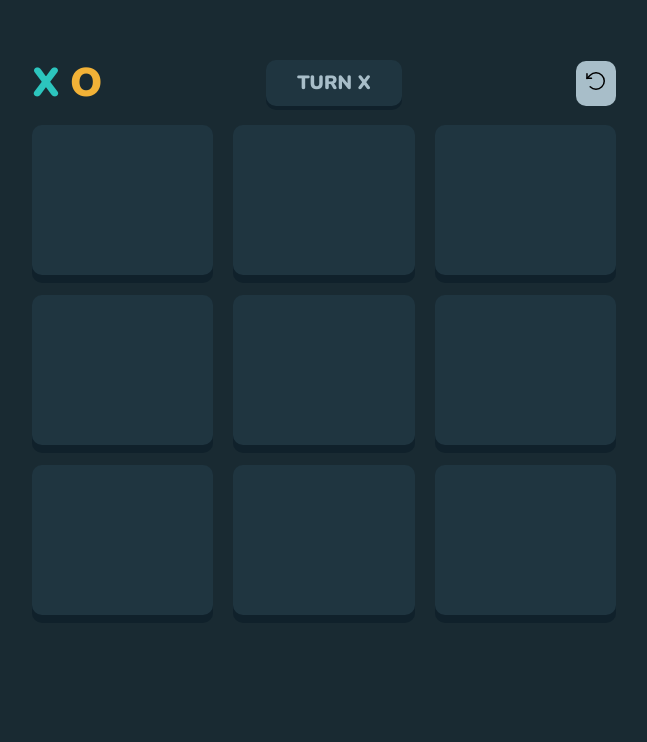
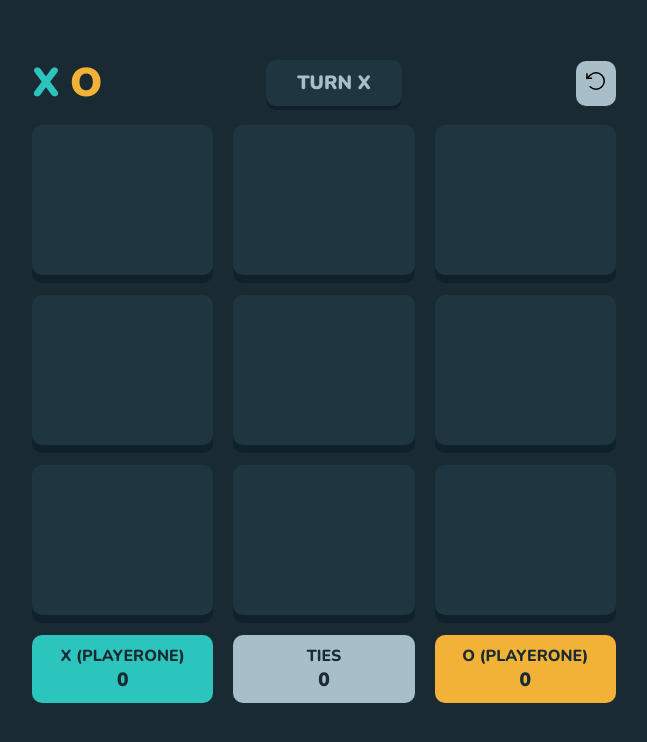
Before and after one commit to endersonlynhares/TicTacToe, a React (Vite) app: page / in a window 1280 px wide. Shown: the top 742 px of the page, without its empty margins (316-963 px from the left). Built offline with nearby package versions, Linux system fonts and the light colour scheme.

Commit message:
Concluindo a parte visual

```diff
--- a/src/components/GameContainer/index.tsx
+++ b/src/components/GameContainer/index.tsx
@@ -1,12 +1,14 @@
 import {MainContainer} from "./styles"
 import { GameTurn } from "../GameTurn"
 import { GameBoard } from "../GameBoard"
+import { GameInfo } from "../GameInfo"
 
 export const GameContainer = () =>{
     return(
         <MainContainer>
             <GameTurn />
             <GameBoard />
+            <GameInfo />
         </MainContainer>
     )
 }
--- a/src/components/GameInfo/index.tsx
+++ b/src/components/GameInfo/index.tsx
@@ -0,0 +1,20 @@
+import {InfoContainer, TimesWinner} from "./styles"
+
+export const GameInfo = () =>{
+    return(
+        <InfoContainer>
+            <TimesWinner winnerValue="playerOne">
+                <div>X (PlayerOne)</div>
+                <div>0</div>
+            </TimesWinner>
+            <TimesWinner winnerValue="ties">
+                <div>Ties</div>
+                <div>0</div>
+            </TimesWinner>
+            <TimesWinner winnerValue="playerTwo">
+                <div>O (PlayerOne)</div>
+                <div>0</div>
+            </TimesWinner>
+        </InfoContainer>
+    )
+}
--- a/src/components/GameInfo/styles.ts
+++ b/src/components/GameInfo/styles.ts
@@ -0,0 +1,42 @@
+import styled from "styled-components";
+
+export const InfoContainer = styled.div`
+    width: 100%;
+    display: flex;
+    justify-content: space-between;
+    align-items: center;
+    gap: 20px;
+    margin-top: 20px;
+`
+
+const COLOR_INFO_WIN = {
+    playerOne: "cian-100",
+    ties: "gray-200",
+    playerTwo: "yellow-200"
+} as const
+
+interface TimesWinnerProps{
+    winnerValue: keyof typeof COLOR_INFO_WIN
+}
+
+export const TimesWinner = styled.div<TimesWinnerProps>`
+    display: flex;
+    justify-content: center;
+    aligh-items: center;
+    flex-direction: column;
+    width: 100%;
+    color: ${props => props.theme["cian-800"]};
+    background: ${props => props.theme[COLOR_INFO_WIN[props.winnerValue]]};
+    border-radius: 10px;
+    padding: 10px;
+    text-align: center;
+    text-transform: uppercase;
+
+   div{
+        &:last-child{
+            font-size: 1.2rem;
+            font-weight: 1000;
+        }
+   }
+
+`
```
